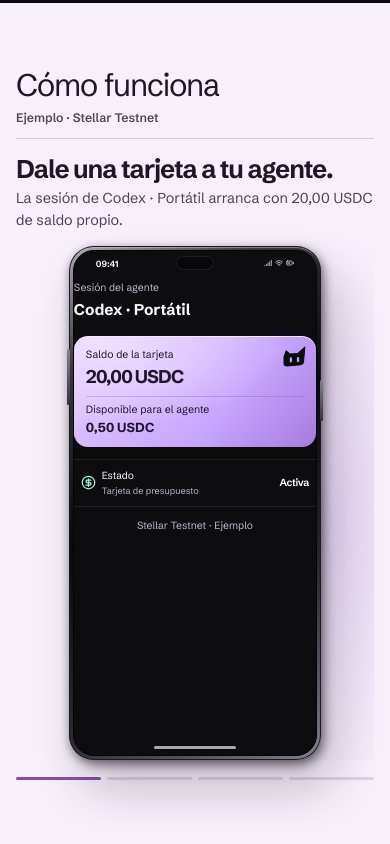
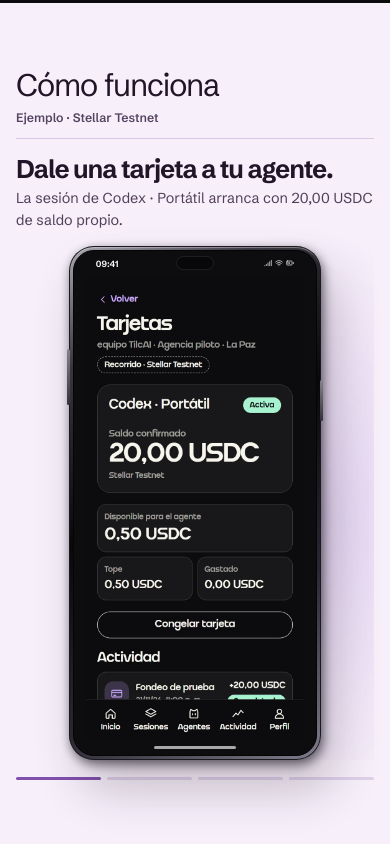
Before and after one commit to TilcAI-Wallet/tilcai-wallet, a Next.js app in the folder apps/landing/: page / in a window 390 px wide. Shown: the part 854-1698 px from the top of the page. Built offline with nearby package versions, Linux system fonts and the light colour scheme.

Commit message:
feat(landing): show the PWA screens inside the walkthrough phone

```diff
--- a/apps/landing/src/app/walkthrough/phone-session.module.css
+++ b/apps/landing/src/app/walkthrough/phone-session.module.css
@@ -1,17 +1,4 @@
-.session { display: grid; gap: .7rem; }
-.title { display: grid; gap: .12rem; padding-block: .26rem .24rem; }
-.title span, .network { color: #c2b4d0; font-size: .65rem; }
-.title strong { font-size: .97rem; font-weight: 700; }
-.activity {
-  display: grid;
-  grid-template-columns: auto 1fr auto;
-  gap: .36rem;
-  align-items: center;
-  padding: .54rem .45rem;
-  border-block: 1px solid #ffffff16;
-  font-size: .64rem;
+.capture {
+  object-fit: contain;
+  object-position: center top;
 }
-.activity > svg { color: #a7f3d0; }
-.activity small { display: block; color: #c2b4d0; font-size: .57rem; }
-.activity b { font-weight: 650; white-space: nowrap; letter-spacing: -.035em; }
-.network { display: flex; justify-content: center; }
--- a/apps/landing/src/app/walkthrough/phone-session.tsx
+++ b/apps/landing/src/app/walkthrough/phone-session.tsx
@@ -1,37 +1,25 @@
-import { CircleCheck, CircleDollarSign, ShieldCheck } from "lucide-react";
-import { demoPurchase } from "../story/demo-purchase";
+import Image from "next/image";
 import { PhoneFrame } from "./phone-frame";
-import { ReceiptView } from "./receipt-view";
-import { SessionCard } from "./session-card";
 import styles from "./phone-session.module.css";
 
 export type SessionPhase = "card" | "limit" | "purchase" | "receipt";
+type WalletScreen = SessionPhase | "welcome" | "wallet";
 
-export function PhoneSession({ phase }: { phase: SessionPhase }) {
+const screens: Record<WalletScreen, [string, string]> = {
+  card: ["tarjeta", "Tarjeta Codex Portátil de la PWA con saldo de 20 USDC."],
+  limit: ["sesiones", "Sesiones de la PWA con un tope de 0,50 USDC para Codex."],
+  purchase: ["compra", "Tarjeta en la PWA después del pago. Saldo 19,50 USDC."],
+  receipt: ["recibo", "Recibo de la PWA con pago de 0,50 USDC y el ledger 5859035 de Stellar Testnet."],
+  welcome: ["inicio", "Pantalla de bienvenida de la PWA TilcAI Wallet."],
+  wallet: ["wallet", "Inicio de TilcAI Wallet con saldo, actividad y navegación inferior."],
+};
+
+export function PhoneSession({ phase }: { phase: WalletScreen }) {
+  const [filename, description] = screens[phase];
   return (
     <PhoneFrame>
-      <div className={styles.session}>
-        <div className={styles.title}><span>Sesión del agente</span><strong>{demoPurchase.agent}</strong></div>
-        {phase === "receipt" ? <ReceiptView /> : (
-          <>
-            <SessionCard spent={phase === "purchase"} />
-            {phase === "purchase" ? (
-              <div className={styles.activity}>
-                <CircleCheck size={15} aria-hidden="true" />
-                <span>{demoPurchase.order}<small>Pago confirmado</small></span>
-                <b>{demoPurchase.payment}</b>
-              </div>
-            ) : (
-              <div className={styles.activity}>
-                {phase === "limit" ? <ShieldCheck size={15} aria-hidden="true" /> : <CircleDollarSign size={15} aria-hidden="true" />}
-                <span>{phase === "limit" ? "Tope de gasto" : "Estado"}<small>{phase === "limit" ? "Ventana de gasto" : "Tarjeta de presupuesto"}</small></span>
-                <b>{phase === "limit" ? demoPurchase.limit : "Activa"}</b>
-              </div>
-            )}
-          </>
-        )}
-        <div className={styles.network}>{demoPurchase.network} · Ejemplo</div>
-      </div>
+      <Image src={`/brand/pwa/${filename}.webp`} alt={description} fill
+        sizes="(max-width: 700px) 290px, 400px" className={styles.capture} unoptimized />
     </PhoneFrame>
   );
 }
--- a/apps/landing/src/app/walkthrough/receipt-view.module.css
+++ /dev/null
@@ -1,15 +0,0 @@
-.receipt {
-  display: grid;
-  gap: .32rem;
-  padding: .8rem;
-  background: #f8f6ee;
-  color: #251d2c;
-  border-radius: 10px;
-  font-size: .7rem;
-}
-
-.receipt > strong { font-size: .97rem; }
-.receipt > span { color: #54475d; }
-.receipt dl { margin-block: .3rem; padding: .36rem 0; border-block: 1px dashed #ab9fac; }
-.receipt dl div { display: flex; justify-content: space-between; gap: .25rem; padding-block: .13rem; }
-.receipt p { display: flex; gap: .35rem; align-items: center; color: #1c613f; font-weight: 650; }
--- a/apps/landing/src/app/walkthrough/receipt-view.tsx
+++ /dev/null
@@ -1,19 +0,0 @@
-import { CircleCheck, ReceiptText } from "lucide-react";
-import { demoPurchase } from "../story/demo-purchase";
-import styles from "./receipt-view.module.css";
-
-export function ReceiptView() {
-  return (
-    <div className={styles.receipt}>
-      <ReceiptText size={20} aria-hidden="true" />
-      <strong>Recibo de compra</strong>
-      <span>{demoPurchase.order}</span>
-      <dl>
-        <div><dt>Permiso</dt><dd>{demoPurchase.limit}</dd></div>
-        <div><dt>Pago</dt><dd>{demoPurchase.payment}</dd></div>
-        <div><dt>Entrega</dt><dd>Verificada</dd></div>
-      </dl>
-      <p><CircleCheck size={13} aria-hidden="true" /> Pago confirmado</p>
-    </div>
-  );
-}
--- a/apps/landing/src/app/walkthrough/session-card.module.css
+++ /dev/null
@@ -1,31 +0,0 @@
-.card {
-  position: relative;
-  display: grid;
-  gap: .25rem;
-  padding: .75rem;
-  border-radius: 14px;
-  overflow: hidden;
-  font-size: .66rem;
-  line-height: 1.25;
-  color: #20162e;
-  background: radial-gradient(ellipse at 10% 5%, #efe0ff, transparent 60%), linear-gradient(130deg, #dcc1ff 18%, #c8a6ff 62%, #a57bdf);
-  box-shadow: inset 0 1px #f7eaff, 0 7px 15px #0004;
-}
-
-.card strong { font-size: clamp(1.15rem, 2.3vw, 1.63rem); letter-spacing: -.055em; }
-.card div {
-  display: grid;
-  gap: .15rem;
-  border-top: 1px solid #492b6833;
-  margin-top: .25rem;
-  padding-top: .4rem;
-}
-
-.card b { font-size: .82rem; }
-.mark {
-  position: absolute;
-  inset: .58rem .62rem auto auto;
-  width: 1.48rem;
-  aspect-ratio: 1;
-  background: url("/brand/wallet-glyph.svg") center / contain no-repeat;
-}
--- a/apps/landing/src/app/walkthrough/session-card.tsx
+++ /dev/null
@@ -1,16 +0,0 @@
-import { demoPurchase } from "../story/demo-purchase";
-import styles from "./session-card.module.css";
-
-export function SessionCard({ spent }: { spent: boolean }) {
-  return (
-    <div className={styles.card}>
-      <span className={styles.mark} aria-hidden="true" />
-      <span>Saldo de la tarjeta</span>
-      <strong>{spent ? demoPurchase.balance : demoPurchase.initial}</strong>
-      <div>
-        <span>Disponible para el agente</span>
-        <b>{spent ? demoPurchase.remaining : demoPurchase.limit}</b>
-      </div>
-    </div>
-  );
-}
```
